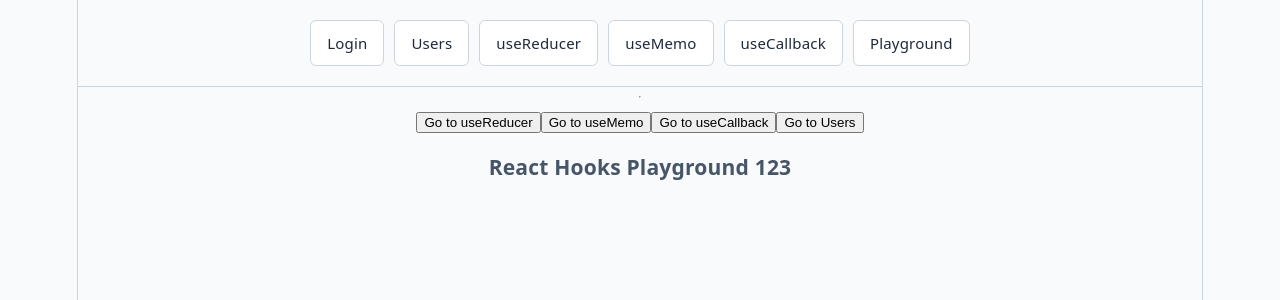
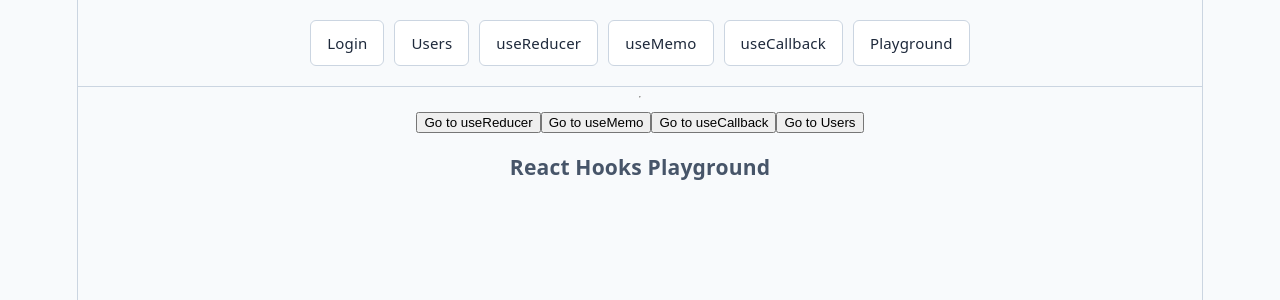
Before and after one commit to farrukh0913/mern-play, a React (Vite) app in the folder client-fe/: page /playground in a window 1280 px wide. Shown: the top 300 px of the page. Built offline with nearby package versions, Linux system fonts and the light colour scheme.

Commit message:
chore: login done

```diff
--- a/client-fe/src/components/Login.jsx
+++ b/client-fe/src/components/Login.jsx
@@ -26,7 +26,11 @@ function Login() {
         "Content-Type": "application/json",
       },
       body: JSON.stringify(formData),
-    });
+    }).then((response) => response.json()).then((data) => {
+        console.log("Login Response:", data);
+      }).catch((error) => {
+        console.error("Login Error:", error);
+      });
   };
 
   return (
--- a/client-fe/src/components/Playground.jsx
+++ b/client-fe/src/components/Playground.jsx
@@ -30,7 +30,7 @@ function Playground() {
         </button>
       </div>
 
-      <h3>React Hooks Playground 123</h3>
+      <h3>React Hooks Playground </h3>
     </div>
   );
 }
```
Also changed, not shown: 1 other file (tests, documents, lock files or other folders).
